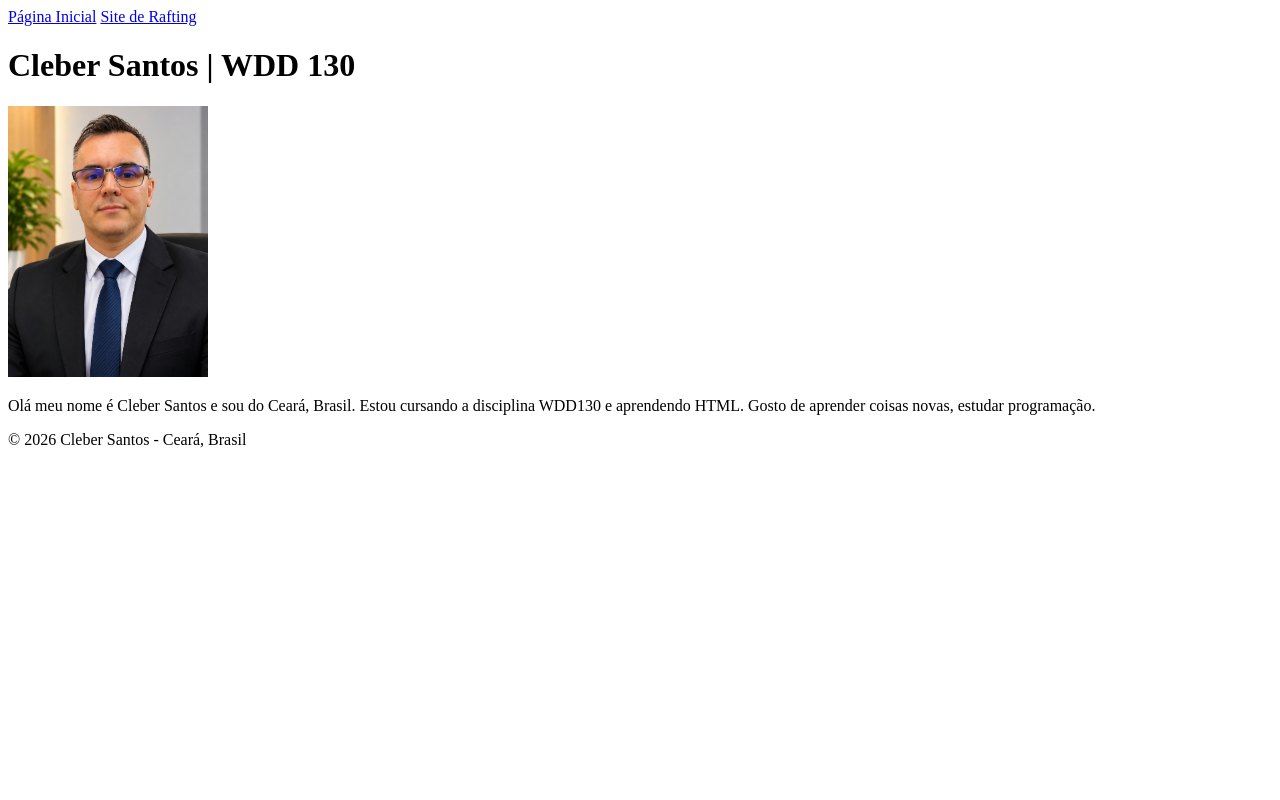
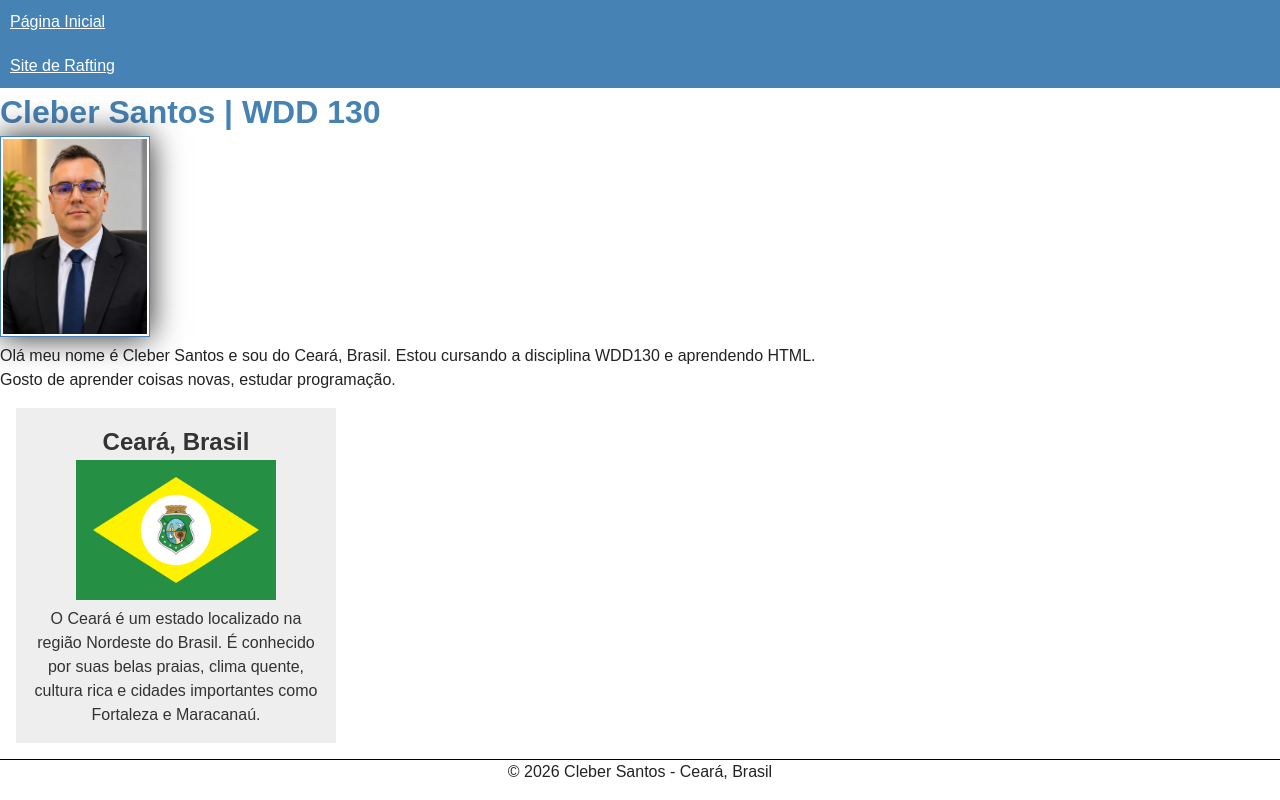
Before and after one commit to clebersud-cyber/wdd130, a plain HTML site: page index.html in a window 1280 px wide. Drawn offline with Linux system fonts and the light colour scheme.

Commit message:
atividade semana 2

```diff
--- a/estilos/estilos.css
+++ b/estilos/estilos.css
@@ -0,0 +1,64 @@
+* {
+    margin: 0;
+    padding: 0;
+    box-sizing: border-box;
+}
+
+body {
+    font-family: Arial, Helvetica, sans-serif;
+    line-height: 1.5;
+    color: #222;
+    background: #fff;
+    margin: 0;
+}
+
+nav {
+    background-color: steelblue;
+}
+
+nav a {
+    color: white;
+    padding: 10px;
+    display: block;
+}
+
+main {
+    max-width: 840px;
+}
+
+h1 {
+    color: steelblue;
+}
+
+main img {
+    width: 150px;
+    height: auto;
+    border: 1px solid steelblue;
+    padding: 2px;
+    box-shadow: 0 0 30px;
+}
+
+aside {
+    width: 20em;
+    margin: 1em;
+    border: 1px solid rgba(0 0 0 0.2);
+    padding: 1em;
+    background-color: #eee;
+    color: #333;
+    text-align: center;
+}
+
+aside img {
+    width: 200px;
+    height: auto;
+}
+
+p {
+    padding: 0;
+}
+
+footer {
+    margin-top: 1em;
+    border-top: 1px solid #000;
+    text-align: center;
+}
--- a/index.html
+++ b/index.html
@@ -5,6 +5,10 @@
     <meta charset="UTF-8">
     <meta name="viewport" content="width=device-width, initial-scale=1.0">
     <title>Cleber Santos | WDD 130</title>
+    <link rel="stylesheet" href="estilos/estilos.css">
+    <meta name="description"
+      content="Cleber Santos, WDD 130, página inicial do curso de desenvolvimento web com informações pessoais">
+    <meta name="author" content="Cleber Santos">
 </head>
 
 <body>
@@ -25,6 +29,13 @@
 
         </p>
     </main>
+    <aside>
+        <h2>Ceará, Brasil</h2>
+        <img src="imagens/estado.png" alt="Bandeira do Ceará">
+        <p>O Ceará é um estado localizado na região Nordeste do Brasil. É conhecido por suas belas
+            praias, clima quente, cultura rica e cidades importantes como Fortaleza e Maracanaú.</p>
+    </aside>
+
     <footer>
         <p>&copy; 2026 Cleber Santos - Ceará, Brasil</p>
     </footer>
```
Also changed, not shown: imagens/estado.png (added).
